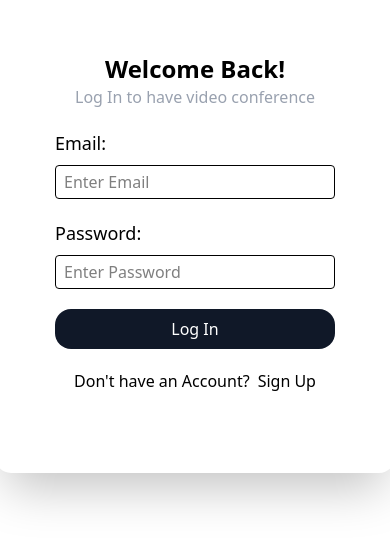
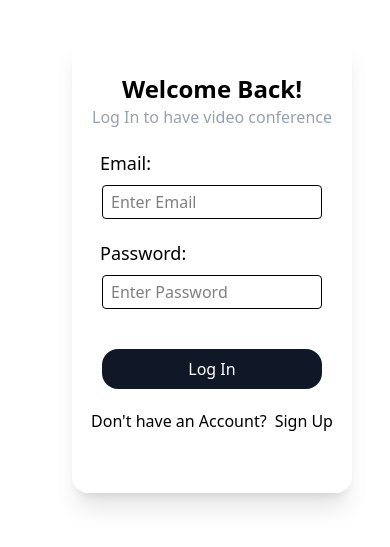
Before and after one commit to IamFJ03/Video-Conferencing, a React (Vite) app in the folder frontend/: page / in a window 390 px wide. Shown: the part 119-666 px from the top of the page. Built offline with nearby package versions, Linux system fonts and the light colour scheme; no server answers.

Commit message:
Authentication Page Responsiveness

```diff
--- a/frontend/Pages/Authentication.jsx
+++ b/frontend/Pages/Authentication.jsx
@@ -82,18 +82,18 @@ export default function Authentication() {
     }
   }
   return (
-    <div className='flex justify-center'>
+    <div className='flex justify-center overflow-hidden w-90 md:w-screen h-fit py-10'>
       {viewType === "login" ?
         (
           <div>
-            <div className=' h-120 rounded-2xl p-15 shadow-2xl mt-20'>
+            <div className=' h-115 rounded-2xl md:p-15 py-10 min-w-70 shadow-xl mt-20 md:mt-0 md:-ml-100'>
               <p className='text-black font-bold text-2xl'>Welcome Back!</p>
               <p className='text-gray-400'>Log In to have video conference</p>
-              <p className='text-left pt-5 mb-2 text-lg'>Email:</p>
-              <input placeholder='Enter Email' type='email' className='border-1 w-70 py-1 px-2 rounded' value={logEmail} onChange={(e) => setLogEmail(e.target.value)} />
-              <p className='text-left mb-2 pt-5 text-lg'>Password:</p>
-              <input placeholder='Enter Password' type='password' className='border-1 w-70 py-1 px-2 rounded' value={logPass} onChange={(e) => setLogPass(e.target.value)} /><br />
-              <button className='bg-gray-900 text-white my-5 py-2 w-70 rounded-2xl hover:cursor-pointer' onClick={() => handleLogin()}>Log In</button><br />
+              <p className='text-left pt-5 mb-2 text-lg ml-[10%] md:ml-0'>Email:</p>
+              <input placeholder='Enter Email' type='email' className='border-1 w-55 md:w-70 py-1 px-2 rounded' value={logEmail} onChange={(e) => setLogEmail(e.target.value)} />
+              <p className='text-left mb-2 pt-5 text-lg ml-[10%] md:ml-0'>Password:</p>
+              <input placeholder='Enter Password' type='password' className='border-1 w-55 md:w-70 py-1 px-2 rounded mb-5' value={logPass} onChange={(e) => setLogPass(e.target.value)} /><br />
+              <button className='bg-gray-900 text-white my-5 py-2 w-55 md:w-70 rounded-2xl hover:cursor-pointer' onClick={() => handleLogin()}>Log In</button><br />
               <span>Don't have an Account?</span><span className='ml-2 hover:cursor-pointer' onClick={() => setViewType("signup")}>Sign Up</span>
             </div>
 
@@ -101,16 +101,16 @@ export default function Authentication() {
         )
         :
         (
-          <div className='w-100 h-140 rounded-2xl p-10 shadow-2xl mt-20'>
+          <div className=' h-140 rounded-2xl p-10 shadow-xl -ml-7 md:-ml-100 mt-20 md:mt-0 min-w-70 '>
             <p className='text-black font-bold text-2xl'>Welcome to MeetConf</p>
-            <p className='text-gray-400'>Sign Up to have video conferencing with close ones, meet ups etc.</p>
-            <p className='text-left ml-5 pt-5 mb-2 text-lg'>UserName:</p>
-            <input placeholder='Enter Username' type='text' className='border-1 w-70 py-1 px-2 rounded' value={username} onChange={(e) => setUsername(e.target.value)} />
-            <p className='text-left ml-5 pt-5 mb-2 text-lg'>Email:</p>
-            <input placeholder='Enter Email' type='email' className='border-1 w-70 py-1 px-2 rounded' value={logEmail} onChange={(e) => setLogEmail(e.target.value)} />
-            <p className='text-left ml-5 mb-2 pt-5 text-lg'>Password:</p>
-            <input placeholder='Enter Password' type='password' className='border-1 w-70 py-1 px-2 rounded' value={logPass} onChange={(e) => setLogPass(e.target.value)} /><br />
-            <button className='bg-gray-900 text-white my-5 py-2 w-70 rounded-2xl hover:cursor-pointer' onClick={() => handleSignUp()}>Sign Up</button><br />
+            <p className='text-gray-400 w-60'>Sign Up to have video conferencing with close ones, meet ups etc.</p>
+            <p className='text-left md:ml-0 pt-5 mb-2 text-lg ml-[10%]'>UserName:</p>
+            <input placeholder='Enter Username' type='text' className='border-1 w-55   md:w-70 py-1 px-2 rounded' value={username} onChange={(e) => setUsername(e.target.value)} />
+            <p className='text-left md:ml-0 pt-5 mb-2 text-lg ml-[10%]'>Email:</p>
+            <input placeholder='Enter Email' type='email' className='border-1 w-55 md:w-70 py-1 px-2 rounded' value={logEmail} onChange={(e) => setLogEmail(e.target.value)} />
+            <p className='text-left md:ml-0 mb-2 pt-5 text-lg ml-[10%]'>Password:</p>
+            <input placeholder='Enter Password' type='password' className='border-1 w-55 md:w-70 py-1 px-2 rounded' value={logPass} onChange={(e) => setLogPass(e.target.value)} /><br />
+            <button className='bg-gray-900 text-white my-5 py-2 w-55 md:w-70 rounded-2xl hover:cursor-pointer' onClick={() => handleSignUp()}>Sign Up</button><br />
             <span>Already have an Account?</span><span className='ml-2 hover:cursor-pointer' onClick={() => setViewType("login")}>Log In</span>
           </div>
         )
```
Also changed, not shown: 1 other file (tests, documents, lock files or other folders).
